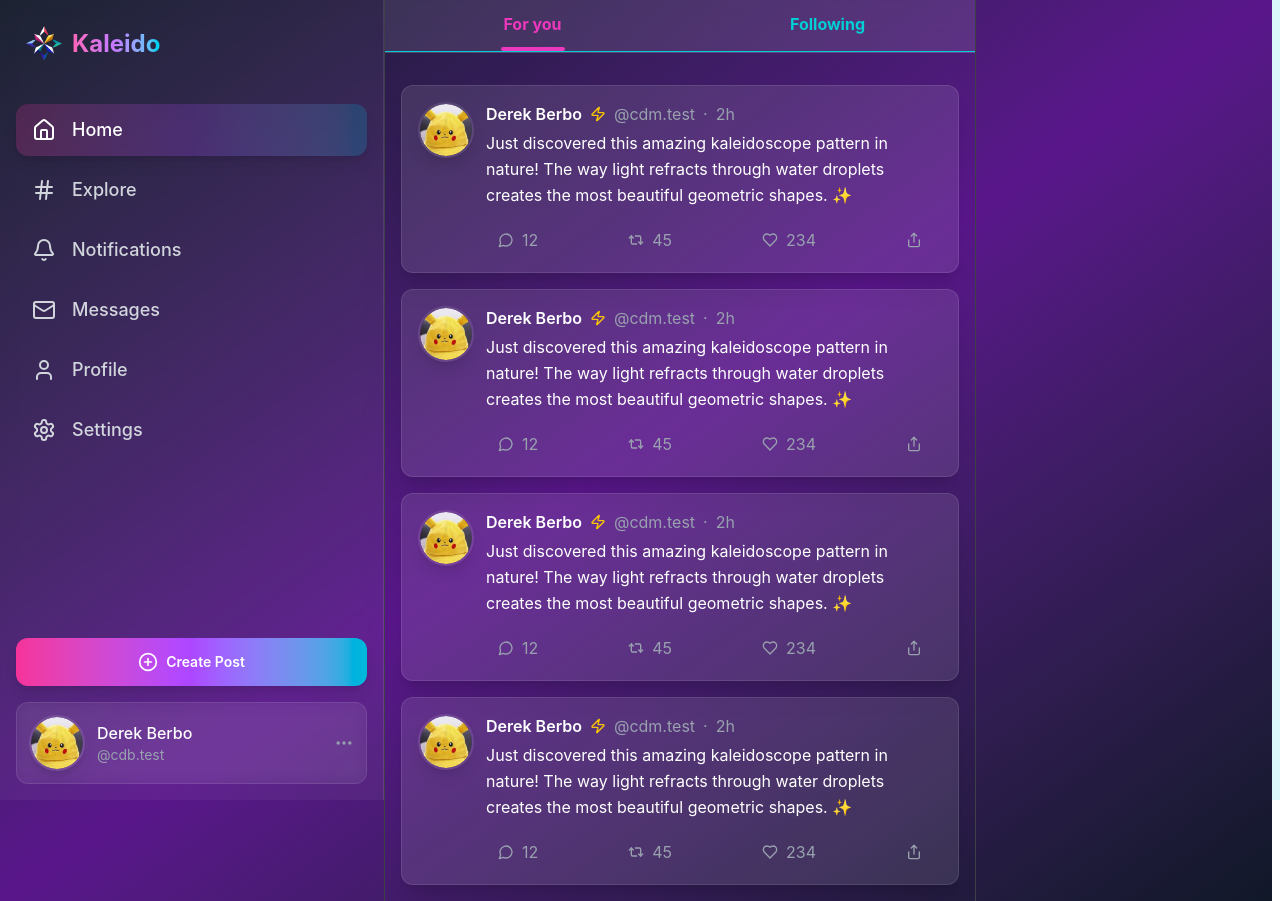
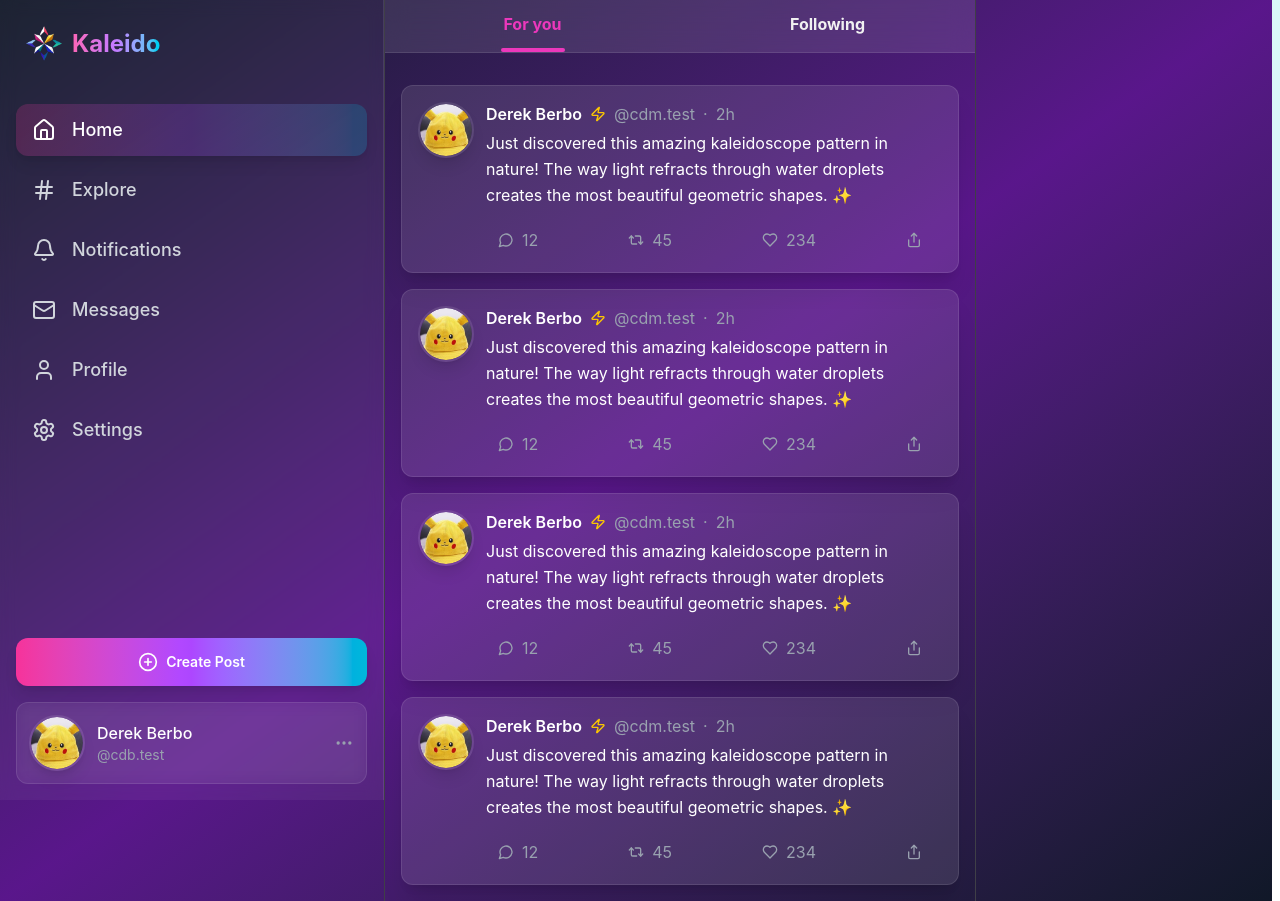
Before and after one commit to pickachuuu/kaleido-client, a Next.js app: page /home in a window 1280 px wide. Built offline with nearby package versions, Linux system fonts and the light colour scheme.

Commit message:
style: simplify NavButton component by removing border and accent color for a cleaner design

```diff
--- a/src/components/ui/NavButton.tsx
+++ b/src/components/ui/NavButton.tsx
@@ -2,7 +2,7 @@ import { cva, type VariantProps } from 'class-variance-authority';
 import { cn } from '@/lib/utils';
 
 const navButtonVariants = cva(
-    'flex-1 font-bold text-[var(--accent-secondary)] text-center p-3 border-b border-[var(--accent-secondary)] hover:bg-[var(--highlight)] sticky top-0 h-13 cursor-pointer',
+    'flex-1 font-bold text-center p-3 hover:bg-[var(--highlight)] sticky top-0 h-13 cursor-pointer',
     {
         variants:{
             variant:{
```
